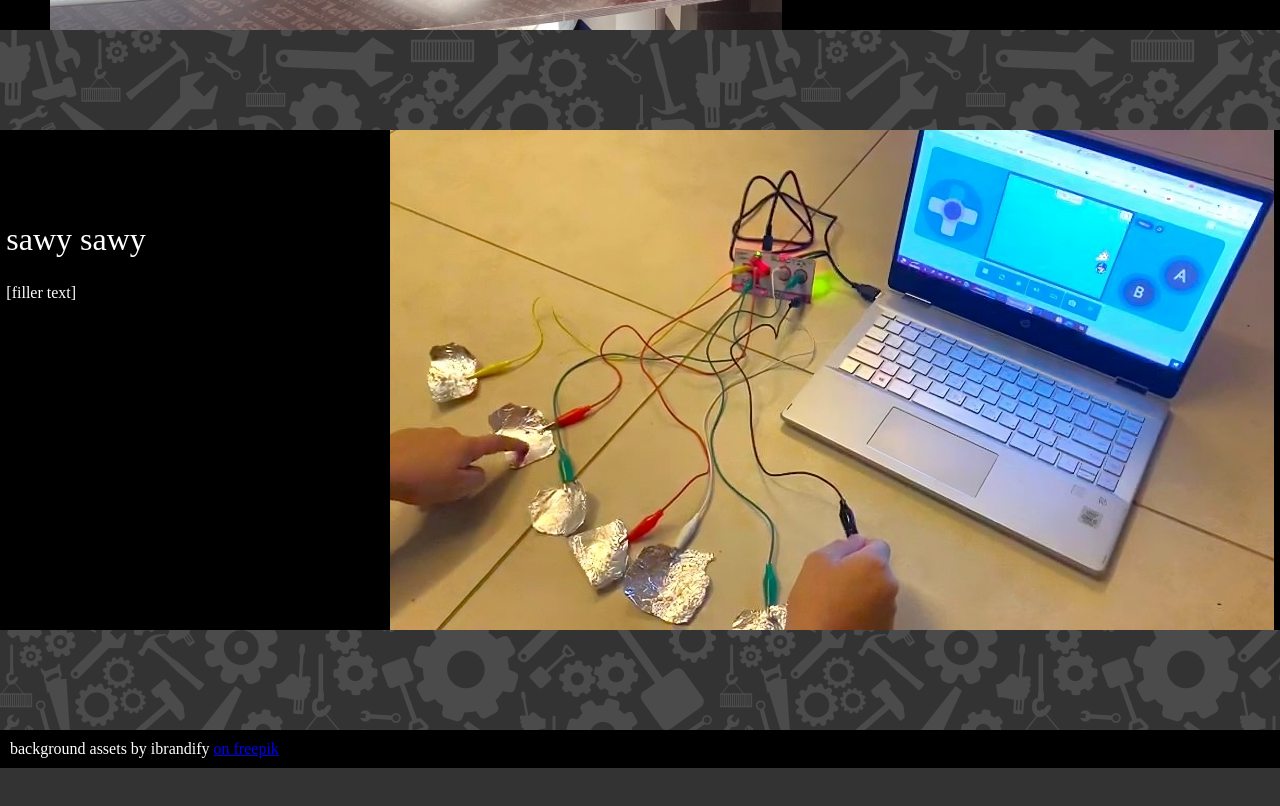
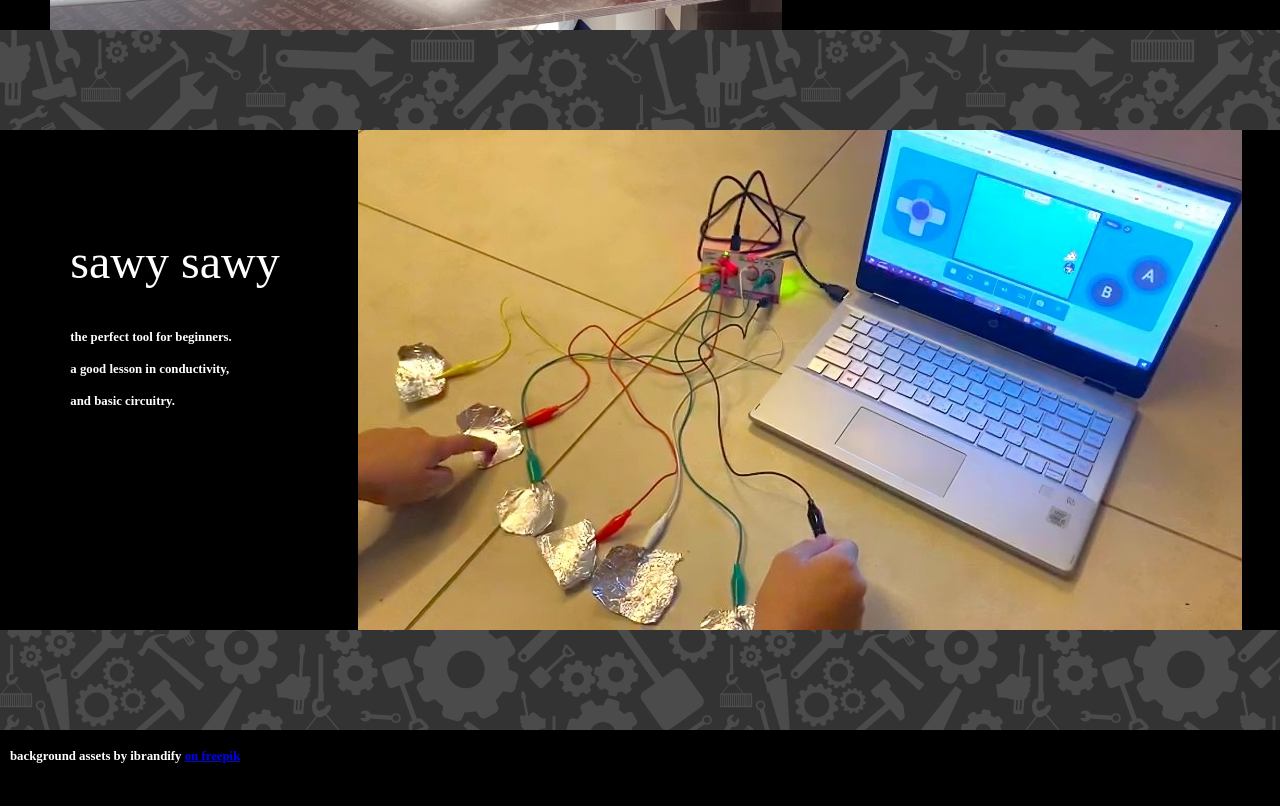
Before and after one commit to Matteo-Y/Subotix_site_legacy, a React (Create React App) app: page / in a window 1280 px wide. Shown: the part 600-1406 px from the top of the page. Before the commit the page ends 1368 px from the top, so only its background shows below. Built offline with nearby package versions, Linux system fonts and the light colour scheme; a web font is replaced by a local one.

Commit message:
homepage multi-media layout change

```diff
--- a/src/modules/Landing.js
+++ b/src/modules/Landing.js
@@ -11,10 +11,13 @@ export default function Landing() {
                 </div>
             </div>
             <a className="sawysawy section" href={"#" + SAWY_PATH}>
-
                 <div id="sawy-textbox">
                     <h2>sawy sawy</h2>
-                    <p>[filler text]</p>
+                    <p>
+                        the perfect tool for beginners.<br/>
+                        a good lesson in conductivity, <br/>
+                        and basic circuitry.
+                    </p>
                 </div>
                 <img className="banner" src={require("../res/pictures/misc/controller_0.jpeg")} alt="sawy banner"/>
             </a>
--- a/src/styles/App.css
+++ b/src/styles/App.css
@@ -10,20 +10,46 @@
   h1 {
     font-size: 35px;
   }
+  p {
+    line-height: 1rem;
+    padding-bottom: 30px;
+  }
+  h2 {
+    margin-bottom: 2rem;
+  }
 }
 @media only screen and (min-width: 600px) {
   h1 {
     font-size: 35px;
+  }
+  p {
+    line-height: 1rem;
+    padding-bottom: 30px;
+  }
+  h2 {
+    margin-bottom: 2rem;
   }
 }
 @media only screen and (min-width: 768px) {
   h1 {
     font-size: 50px;
   }
+  p {
+    line-height: 1.5rem;
+  }
+  h2 {
+    margin-bottom: 0.5rem;
+  }
 }
 @media only screen and (min-width: 992px) {
   h1 {
     font-size: 50px;
+  }
+  p {
+    line-height: 2rem;
+  }
+  h2 {
+    margin-bottom: 2rem;
   }
 }
 body {
@@ -34,7 +60,8 @@ body {
 }
 
 p {
-  font-weight: 200;
+  font-size: 0.8rem;
+  font-weight: bold;
   color: white;
 }
 
@@ -45,7 +72,7 @@ h1 {
 
 h2 {
   font-family: mono-display;
-  font-size: 2rem;
+  font-size: 3rem;
   font-weight: 200;
   color: white;
 }
@@ -62,18 +89,11 @@ img {
      object-fit: contain;
 }
 
-.overlay-link {
-  position: absolute;
-  left: 0;
-  top: 0;
-  width: 100%;
-  height: 100%;
-}
-
 #footer {
   background-color: black;
   margin: 0;
   padding: 10px;
+  font-size: x-small;
 }
 
 #freepik-attr {
@@ -81,7 +101,7 @@ img {
   margin: 0;
 }
 #freepik-attr :visited {
-  color: #999;
+  color: #ddd;
 }
 
 @media only screen and (max-width: 600px) {
@@ -281,7 +301,7 @@ img {
     width: 30%;
   }
   #sawy-textbox {
-    padding: 4em 0 4em 0;
+    padding: 0 0 0 0;
     width: 30%;
   }
 }
@@ -306,8 +326,8 @@ img {
     width: 30%;
   }
   #sawy-textbox {
-    padding: 4em 0 4em 0;
-    width: 30%;
+    padding: 4em 2em 4em 2em;
+    width: 20%;
   }
 }
 .banner {
--- a/src/styles/App.scss
+++ b/src/styles/App.scss
@@ -9,22 +9,30 @@
 }
 
 $pallette-1: #333;
-$pallette-2: #999;
+$pallette-2: #ddd;
 
 @media only screen and (max-width: 600px) {
-    h1 {font-size: 35px}
+    h1 {font-size: 35px }
+    p { line-height: 1rem; padding-bottom: 30px }
+    h2 { margin-bottom: 2rem }
 }
 
 @media only screen and (min-width: 600px) {
-    h1 {font-size: 35px}
+    h1 {font-size: 35px }
+    p { line-height: 1rem; padding-bottom: 30px }
+    h2 { margin-bottom: 2rem }
 }
 
 @media only screen and (min-width: 768px) {
-    h1 {font-size: 50px}
+    h1 {font-size: 50px }
+    p { line-height: 1.5rem }
+    h2 { margin-bottom: 0.5rem }
 }
 
 @media only screen and (min-width: 992px) {
-    h1 {font-size: 50px}
+    h1 {font-size: 50px }
+    p { line-height: 2rem }
+    h2 { margin-bottom: 2rem }
 }
 
 body {
@@ -35,7 +43,8 @@ body {
 }
 
 p {
-    font-weight: 200;
+    font-size: 0.8rem;
+    font-weight: bold;
     color: white;
 }
 
@@ -46,7 +55,7 @@ h1 {
 
 h2 {
     font-family: mono-display;
-    font-size: 2rem;
+    font-size: 3rem;
     font-weight: 200;
     color: white;
 }
@@ -62,18 +71,11 @@ img {
     object-fit: contain;
 }
 
-.overlay-link {
-    position: absolute;
-    left: 0;
-    top: 0;
-    width: 100%;
-    height: 100%;
-}
-
 #footer {
     background-color: black;
     margin: 0;
     padding: 10px;
+    font-size: x-small;
 }
 
 #freepik-attr {
--- a/src/styles/_Landing.scss
+++ b/src/styles/_Landing.scss
@@ -32,7 +32,7 @@
     .contacts { height: 100px }
     .banner { width: fit-content; height: 100% }
     #about-us-textbox { padding: 4em 0 4em 0; width: 30% }
-    #sawy-textbox { padding: 4em 0 4em 0; width: 30% }
+    #sawy-textbox { padding: 0 0 0 0; width: 30% }
 }
 
 @media only screen and (min-width: 992px) {
@@ -41,7 +41,7 @@
     .contacts { height: 100px }
     .banner { height: 100% }
     #about-us-textbox { padding: 4em 0 4em 0; width: 30% }
-    #sawy-textbox { padding: 4em 0 4em 0; width: 30% }
+    #sawy-textbox { padding: 4em 2em 4em 2em; width: 20% }
 }
 
 .banner {
```
Also changed, not shown: 1 other file (tests, documents, lock files or other folders).
